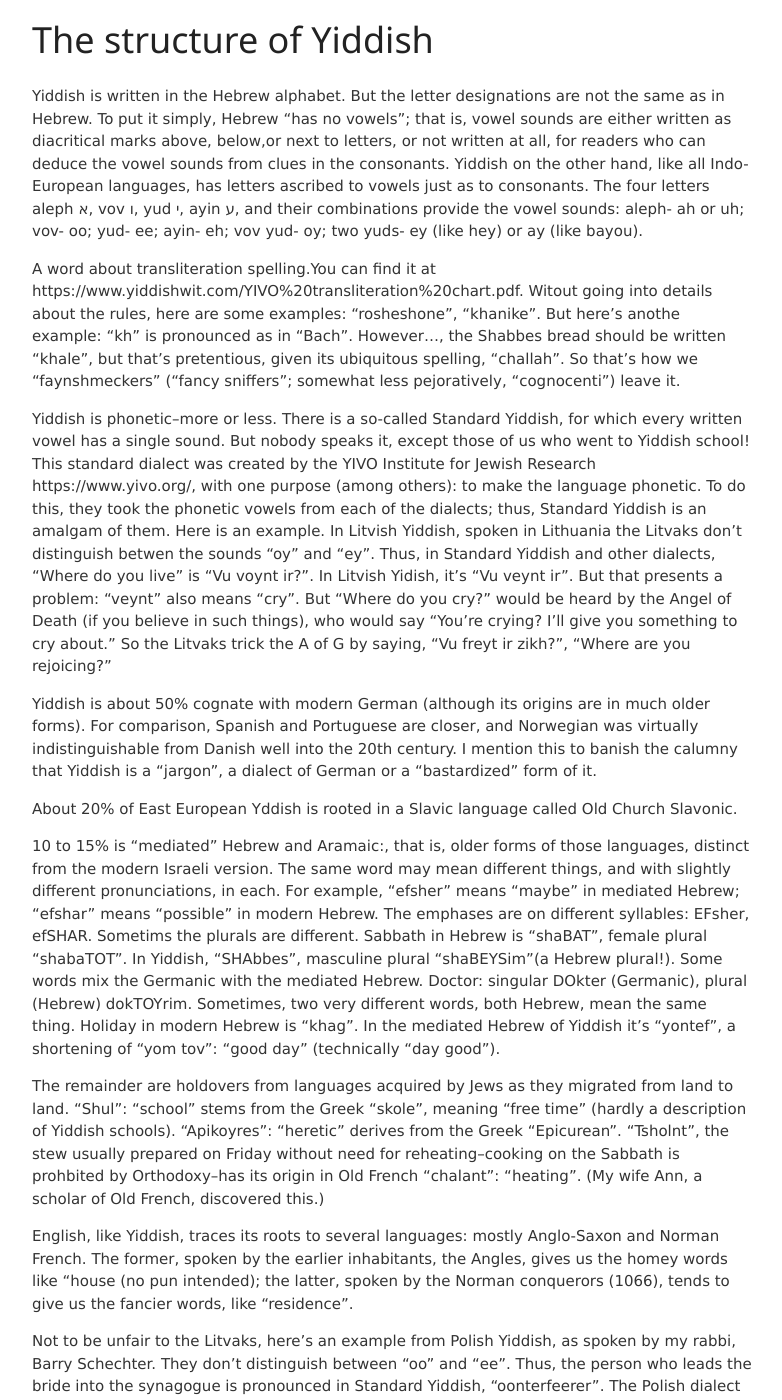
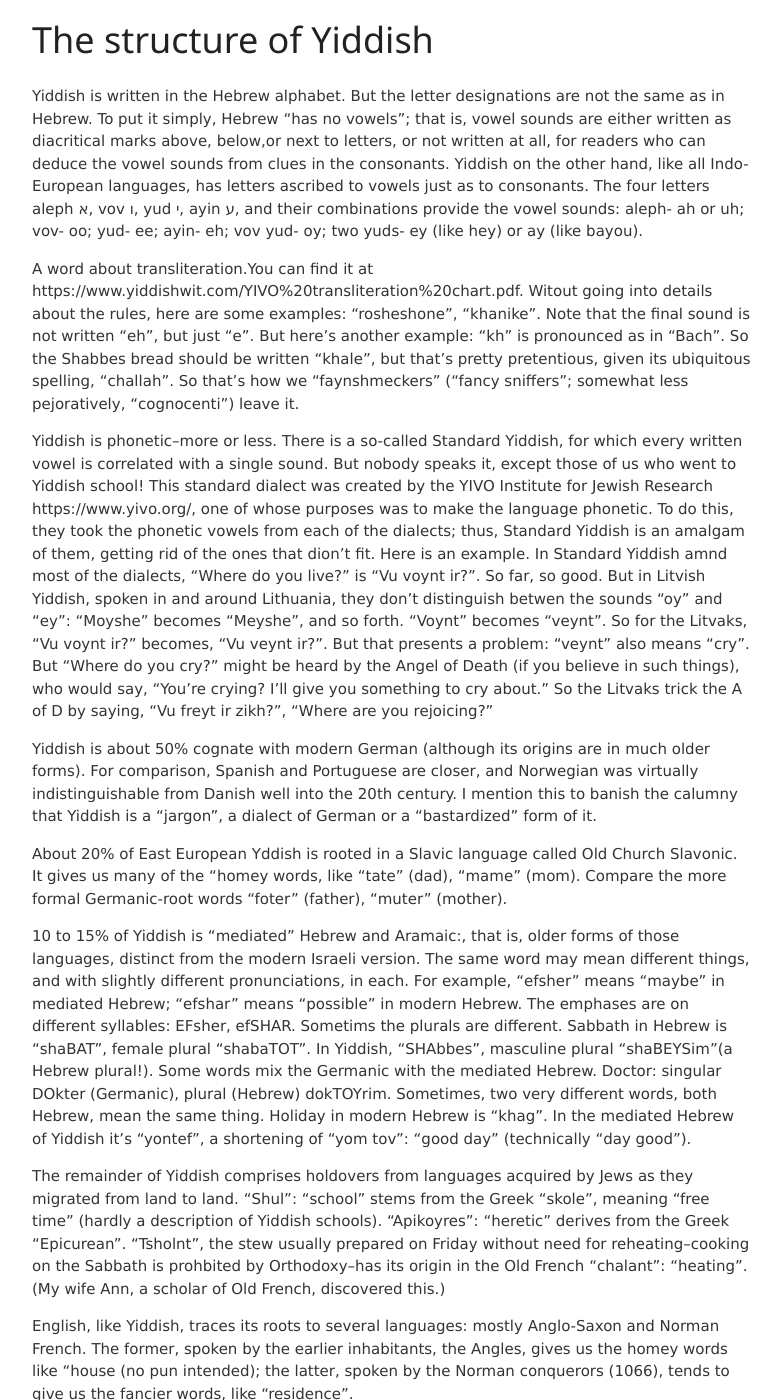
Before and after one commit to jvmallow/jvmallow.github.io, a Jekyll site: the page built from _posts/2025-05-31-Yiddish.md, in a window 1280 px wide and 1400 px high, scrolled down 618 px. Shown: the whole window, without its empty margins (248-1030 px from the left). Built offline with Jekyll 4.4.1, drawn with Linux system fonts in a browser that asks for light colours; a script that is not in the unit is left out.

Commit message:
Update 2025-05-31-Yiddish.md

```diff
--- a/_posts/2025-05-31-Yiddish.md
+++ b/_posts/2025-05-31-Yiddish.md
@@ -14,17 +14,17 @@ WELCOME TO YIDDISH!
 
 Yiddish is written in the Hebrew alphabet. But the letter designations are not the same as in Hebrew. To put it simply, Hebrew  "has no vowels"; that is, vowel sounds are either written as diacritical marks above, below,or next to letters, or not written at all, for readers who can deduce the vowel sounds from clues in the consonants.  Yiddish on the other hand, like all Indo-European languages, has letters ascribed to vowels just as to consonants. The four letters aleph א, vov ו, yud י, ayin ע, and their combinations provide the vowel sounds: aleph- ah or uh; vov- oo; yud- ee; ayin- eh; vov yud- oy; two yuds- ey (like hey) or ay (like bayou).
 
-A word about transliteration spelling.You can find it at https://www.yiddishwit.com/YIVO%20transliteration%20chart.pdf.  Witout going into details about the rules, here are some examples: "rosheshone", "khanike". But here's anothe example:  "kh" is pronounced as in "Bach". However..., the Shabbes bread should be written "khale", but that's pretentious, given its ubiquitous spelling, "challah". So that's how we "faynshmeckers" ("fancy sniffers"; somewhat less pejoratively, "cognocenti") leave it.
+A word about transliteration.You can find it at https://www.yiddishwit.com/YIVO%20transliteration%20chart.pdf.  Witout going into details about the rules, here are some examples: "rosheshone", "khanike". Note that the final sound is not written "eh", but just "e". But here's another example:  "kh" is pronounced as in "Bach". So the Shabbes bread should be written "khale", but that's pretty pretentious, given its ubiquitous spelling, "challah". So that's how we "faynshmeckers" ("fancy sniffers"; somewhat less pejoratively, "cognocenti") leave it.
 
-Yiddish is phonetic--more or less. There is a so-called Standard Yiddish, for which every written vowel has a single sound. But nobody speaks it, except those of us who went to Yiddish school! This standard dialect was created by the YIVO Institute for Jewish Research https://www.yivo.org/, with one purpose (among others): to make the language phonetic. To do this, they took the phonetic vowels from each of the dialects; thus, Standard Yiddish is an amalgam of them.  Here is an example. In Litvish Yiddish, spoken in Lithuania the Litvaks don't distinguish betwen the sounds "oy" and "ey". Thus, in Standard Yiddish and other dialects, "Where do you live" is "Vu voynt ir?".  In Litvish Yidish, it's "Vu veynt ir". But that presents a problem: "veynt" also means "cry". But "Where do you cry?" would be heard by the Angel of Death (if you believe in such things), who would say "You're crying? I'll give you something to cry about." So the Litvaks trick the A of G by saying, "Vu freyt ir zikh?", "Where are you rejoicing?"
+Yiddish is phonetic--more or less. There is a so-called Standard Yiddish, for which every written vowel is correlated with a single sound. But nobody speaks it, except those of us who went to Yiddish school! This standard dialect was created by the YIVO Institute for Jewish Research https://www.yivo.org/, one of whose purposes was to make the language phonetic. To do this, they took the phonetic vowels from each of the dialects; thus, Standard Yiddish is an amalgam of them, getting rid of the ones that dion't fit.   Here is an example. In Standard Yiddish amnd most of the dialects, "Where do you live?" is "Vu voynt ir?". So far, so good. But in Litvish Yiddish, spoken in and around Lithuania, they don't distinguish betwen the sounds "oy" and "ey": "Moyshe" becomes "Meyshe", and so forth. "Voynt" becomes "veynt". So for the Litvaks, "Vu voynt ir?" becomes, "Vu veynt ir?". But that presents a problem: "veynt" also means "cry". But "Where do you cry?" might be heard by the Angel of Death (if you believe in such things), who would say, "You're crying? I'll give you something to cry about." So the Litvaks trick the A of D by saying, "Vu freyt ir zikh?", "Where are you rejoicing?"
 
 Yiddish is about 50% cognate with modern German (although its origins are in much older forms). For comparison, Spanish and Portuguese are closer, and Norwegian was virtually indistinguishable from Danish well into the 20th century. I mention this to banish the calumny that Yiddish is a "jargon", a dialect of German or a "bastardized" form of it.
 
-About 20% of East European Yddish is rooted in a Slavic language called Old Church Slavonic.
+About 20% of East European Yddish is rooted in a Slavic language called Old Church Slavonic.  It gives us many of the "homey words, like "tate" (dad), "mame" (mom). Compare the more formal Germanic-root words "foter" (father), "muter" (mother).
 
-10 to 15% is "mediated" Hebrew and Aramaic:, that is, older forms of those languages, distinct from the modern Israeli version. The same word may mean different things, and with slightly different pronunciations, in each. For example, "efsher" means "maybe" in mediated Hebrew; "efshar" means "possible" in modern Hebrew. The emphases are on different syllables: EFsher, efSHAR. Sometims the plurals are different. Sabbath in Hebrew is "shaBAT", female plural "shabaTOT". In Yiddish, "SHAbbes", masculine plural "shaBEYSim"(a Hebrew plural!).  Some words mix the Germanic with the mediated Hebrew. Doctor: singular DOkter (Germanic), plural (Hebrew) dokTOYrim. Sometimes, two very different words, both Hebrew, mean the same thing. Holiday in modern Hebrew is "khag". In the mediated Hebrew of Yiddish it's "yontef", a shortening of "yom tov": "good day"  (technically "day good").
+10 to 15% of Yiddish is "mediated" Hebrew and Aramaic:, that is, older forms of those languages, distinct from the modern Israeli version. The same word may mean different things, and with slightly different pronunciations, in each. For example, "efsher" means "maybe" in mediated Hebrew; "efshar" means "possible" in modern Hebrew. The emphases are on different syllables: EFsher, efSHAR. Sometims the plurals are different. Sabbath in Hebrew is "shaBAT", female plural "shabaTOT". In Yiddish, "SHAbbes", masculine plural "shaBEYSim"(a Hebrew plural!).  Some words mix the Germanic with the mediated Hebrew. Doctor: singular DOkter (Germanic), plural (Hebrew) dokTOYrim. Sometimes, two very different words, both Hebrew, mean the same thing. Holiday in modern Hebrew is "khag". In the mediated Hebrew of Yiddish it's "yontef", a shortening of "yom tov": "good day"  (technically "day good").
 
-The remainder are holdovers from languages acquired by Jews as they migrated from land to land.  "Shul": "school" stems from the Greek "skole", meaning "free time" (hardly a description of Yiddish schools). "Apikoyres": "heretic" derives from the Greek "Epicurean". "Tsholnt", the stew usually prepared on Friday without need for reheating--cooking on the Sabbath is prohbited by Orthodoxy--has its origin in Old French "chalant": "heating". (My wife Ann, a scholar of Old French, discovered this.)
+The remainder of Yiddish comprises holdovers from languages acquired by Jews as they migrated from land to land.  "Shul": "school" stems from the Greek "skole", meaning "free time" (hardly a description of Yiddish schools). "Apikoyres": "heretic" derives from the Greek "Epicurean". "Tsholnt", the stew usually prepared on Friday without need for reheating--cooking on the Sabbath is prohbited by Orthodoxy--has its origin in the Old French "chalant": "heating". (My wife Ann, a scholar of Old French, discovered this.)
 
 English, like Yiddish, traces its roots to several languages: mostly Anglo-Saxon and Norman French. The former, spoken by the earlier inhabitants, the  Angles, gives us the homey words like "house (no pun intended); the latter, spoken by the Norman conquerors (1066), tends to give us the fancier words, like "residence".
 
```
